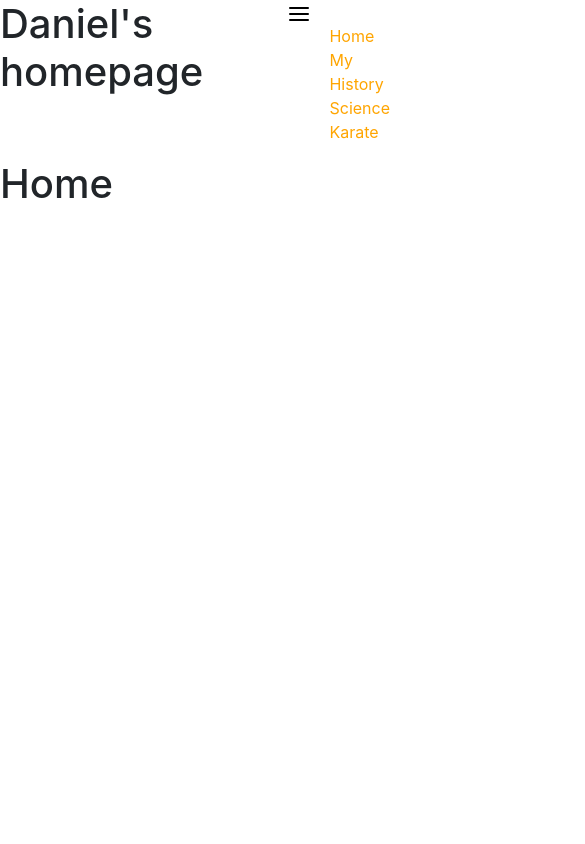
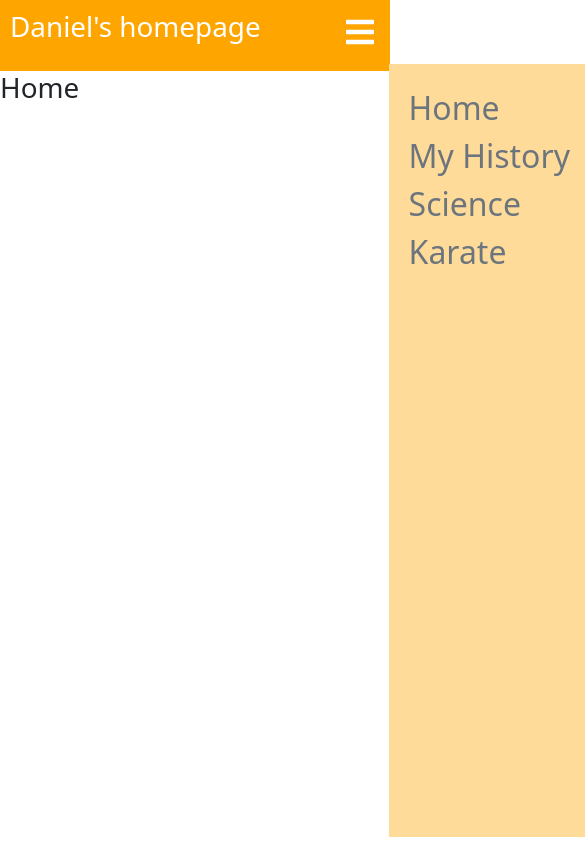
Before and after one commit to daniel-deru/homepage, a plain HTML site: page index.html in a window 390 px wide. Shown: the whole page, 585 px wide, since content can reach past the window. Drawn offline with nearby package versions, Linux system fonts and the light colour scheme.

Commit message:
added js file for functionality. added font-awesome cdn and updated bootstrap cdn. created header and added it to all the pages.

```diff
--- a/index.html
+++ b/index.html
@@ -1,11 +1,11 @@
 <!DOCTYPE html>
-
 <html lang="en">
     <head>
-        <link rel="stylesheet" href="https://cdn.jsdelivr.net/npm/bootstrap@4.5.3/dist/css/bootstrap.min.css" integrity="sha384-TX8t27EcRE3e/ihU7zmQxVncDAy5uIKz4rEkgIXeMed4M0jlfIDPvg6uqKI2xXr2" crossorigin="anonymous">
-        <script src="https://code.jquery.com/jquery-3.5.1.slim.min.js" integrity="sha384-DfXdz2htPH0lsSSs5nCTpuj/zy4C+OGpamoFVy38MVBnE+IbbVYUew+OrCXaRkfj" crossorigin="anonymous"></script>
+        <link rel="stylesheet" href="https://use.fontawesome.com/releases/v5.15.4/css/all.css" integrity="sha384-DyZ88mC6Up2uqS4h/KRgHuoeGwBcD4Ng9SiP4dIRy0EXTlnuz47vAwmeGwVChigm" crossorigin="anonymous">
+        <link href="https://cdn.jsdelivr.net/npm/bootstrap@5.1.1/dist/css/bootstrap.min.css" rel="stylesheet" integrity="sha384-F3w7mX95PdgyTmZZMECAngseQB83DfGTowi0iMjiWaeVhAn4FJkqJByhZMI3AhiU" crossorigin="anonymous">
         <script src="https://cdn.jsdelivr.net/npm/bootstrap@4.5.3/dist/js/bootstrap.bundle.min.js" integrity="sha384-ho+j7jyWK8fNQe+A12Hb8AhRq26LrZ/JpcUGGOn+Y7RsweNrtN/tE3MoK7ZeZDyx" crossorigin="anonymous"></script>
         <link href="./styles.css" rel="stylesheet">
+        <script src="./script.js" defer></script>
         <title>Home</title>
     </head>
     <body>
@@ -14,12 +14,12 @@
                 <h1>Daniel's homepage</h1>
             </div>
             <nav>
-                <img src="./menu.svg" alt="Menu">
-                <ul>
-                    <li><a href="index.html">Home</a></li>
-                    <li><a href="index.html">My History</a></li>
-                    <li><a href="index.html">Science</a></li>
-                    <li><a href="index.html">Karate</a></li>
+                <i class="fas fa-bars" id="nav-btn"></i>
+                <ul id="pages">
+                    <li><a href="index.html" class="link-secondary">Home</a></li>
+                    <li><a href="history.html" class="link-secondary">My History</a></li>
+                    <li><a href="science.html" class="link-secondary">Science</a></li>
+                    <li><a href="karate.html" class="link-secondary">Karate</a></li>
                 </ul>
             </nav>
         </header>
--- /dev/null
+++ b/script.js
@@ -0,0 +1,5 @@
+document.querySelector("#nav-btn").addEventListener("click", () => {
+    console.log("button worls")
+    let nav = document.querySelector("#pages")
+    nav.classList.toggle("show")
+})
--- a/styles.css
+++ b/styles.css
@@ -1,18 +1,57 @@
+html {
+    overflow-x: hidden;
+}
 header {
     display: flex;
+    justify-content: space-between;
+    background-color: orange;
+    height: 8.4vh;
+}
+
+header h1 {
+    height: 100%;
+    margin: 10px;
+    color: white;
 }
 
 header nav ul {
     list-style-type: none;
 
 }
- a {
-    color: orange;
-
-
+a {
+    text-decoration: none;
 }
 
 a:hover {
-    color: blue;
     text-decoration: none;
 }
+
+i {
+    color: white;
+    font-size: 2em;
+    padding: 0.5em;
+    cursor: pointer;
+}
+
+@media (max-width: 600px){
+    nav ul {
+        position: absolute;
+        background-color: hsl(39, 100%, 80%);
+        height: calc(100vh - 8.4vh);
+        padding: 20px;
+        font-size: 2em;
+        right: -200px;
+        transition: 0.5s ease-in-out;
+    }
+
+    .show {
+        position: absolute;
+        user-select: none;
+        background-color: hsl(39, 100%, 80%);
+        padding: 20px;
+        font-size: 2em;
+        right: 0;
+        height: calc(100vh - 8.4vh);
+        transition: 0.5s ease-in-out;
+    }
+}
```
Also changed, not shown: history.html (+17 -1 lines), karate.html (+17 -1 lines), science.html (+17 -1 lines), menu.svg (deleted).
